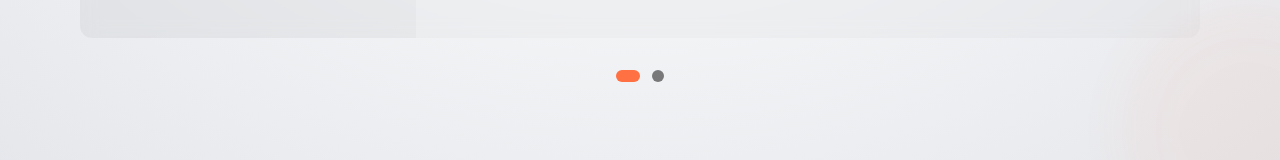
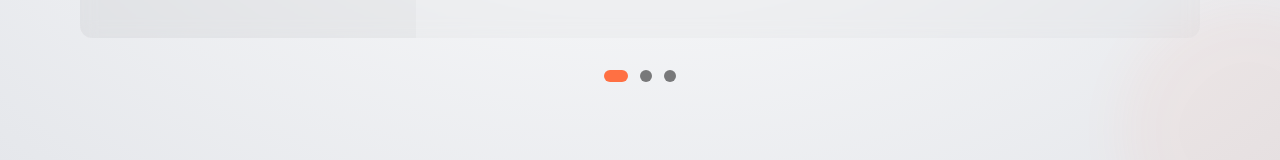
Before and after one commit to Aditya130805/MeenuAgarwal, a React (Vite) app in the folder frontend/: page / in a window 1280 px wide. Shown: the part 2456-2616 px from the top of the page. Built offline with nearby package versions, Linux system fonts and the light colour scheme.

Commit message:
Add third testimonial with profile image and content

```diff
--- a/frontend/src/components/Testimonials.jsx
+++ b/frontend/src/components/Testimonials.jsx
@@ -1,6 +1,7 @@
 import { useState, useEffect } from 'react';
 import testimonial1Image from '../assets/Images/testimonial1Profile.jpeg';
 import testimonial2Image from '../assets/Images/testimonial2Profile.png';
+import testimonial3Image from '../assets/Images/testimonial3Profile.jpg';
 
 const Testimonials = () => {
   const [activeSlide, setActiveSlide] = useState(0);
@@ -17,6 +18,12 @@ const Testimonials = () => {
       university: "Heriot Watt University, Edinburgh",
       image: testimonial2Image,
       text: "Meenu Agrawal's guidance and support were instrumental in helping me secure admission to a prestigious university like Heriot-Watt.  I was the first person in my entire family to dream of studying abroad in pursuit of a successful career. However, achieving this dream required securing a bank loan—a daunting task for someone with no prior exposure to international education.  Meenu Agrawal not only assisted me throughout the admission process but also patiently addressed all the concerns my parents had—about the university, my well-being, and most importantly, the education loan. Her involvement made a world of difference at every step of the journey."
+    },
+    {
+      name: "Shravan Doshi",
+      university: "University of Edinburgh",
+      image: testimonial3Image,
+      text: "Interacting with Meenu made the process extremely seamless and effortless. She was extremely knowledgeable, helpful and very respecting of my choices and guided me in the right manner."
     }
   ];
 
```
Also changed, not shown: frontend/src/assets/Images/testimonial3Profile.jpg (added), frontend/src/assets/Images/testimonial3ProfileOriginal.jpg (added).
